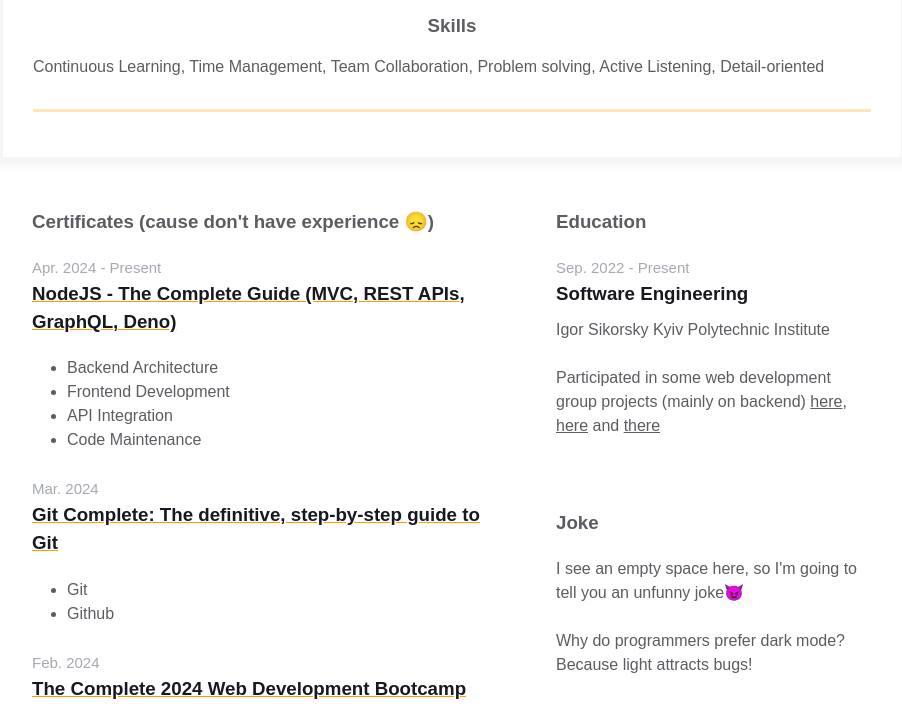
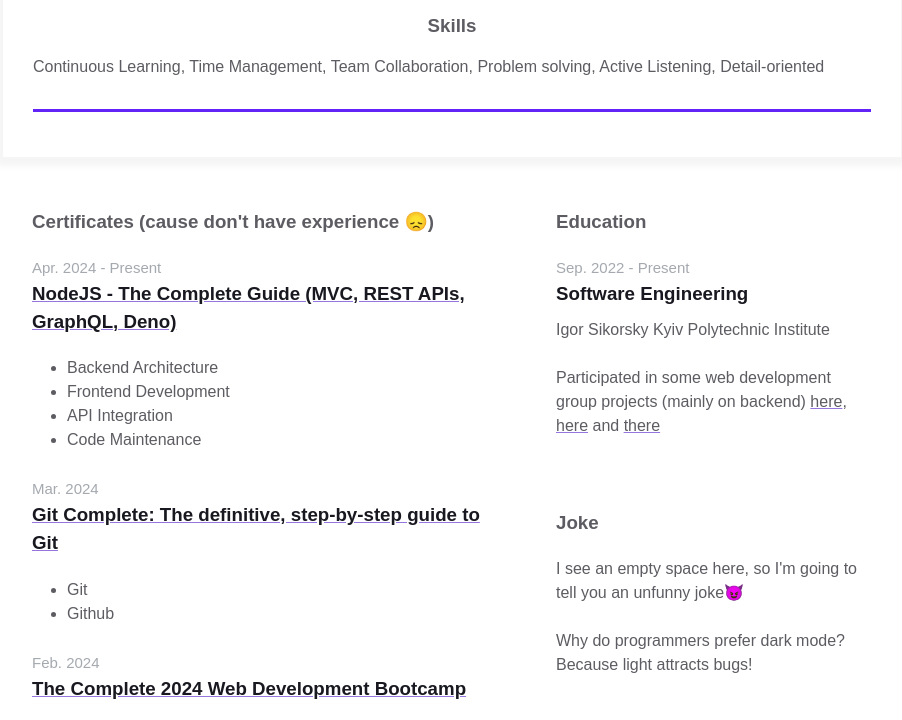
Before and after one commit to s1rserg/homepage, a plain HTML site: page index.html in a window 1280 px wide. Shown: the part 382-1102 px from the top of the page, without its empty margins (188-1090 px from the left). Drawn offline with Linux system fonts and the light colour scheme.

Commit message:
Change colors in styles.css

```diff
--- a/styles.css
+++ b/styles.css
@@ -13,14 +13,18 @@ body {
   --secondary-text-color: #5c5c62;
   --durability-text-color: #6a737d9c;
   --icon-color: #6a737d;
-  --border-color: #ff9a0045;
-  --text-decoration-color: #ff9a00;
+  --border-color: #6223f6;
+  --text-decoration-color: #9575de;
 }
 
 a, a:link, a:visited {
     text-decoration: none !important;
     color: inherit;
   }
+
+u {
+    text-decoration-color: #9575de
+}
 
 .container {
   margin: 0 auto;
```
